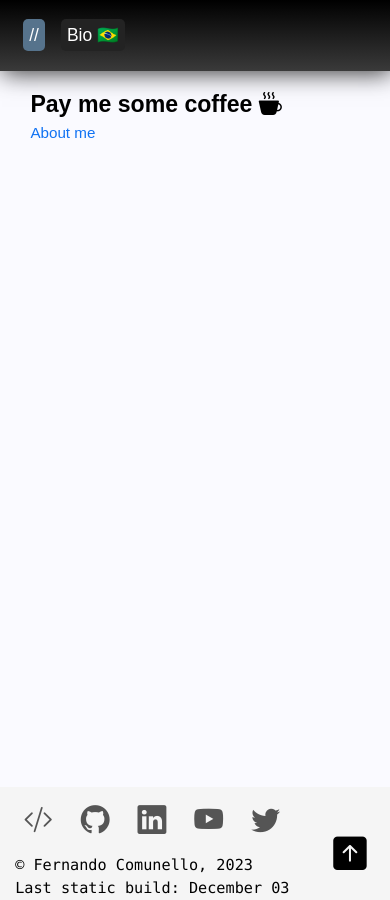
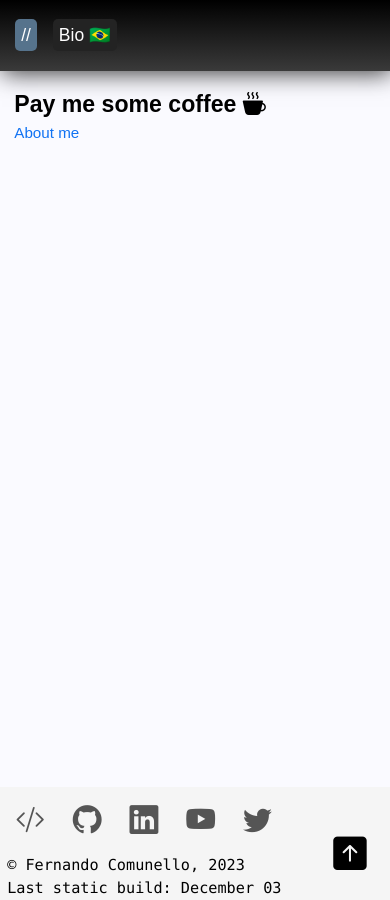
Before and after one commit to fercomunello/blog, a Jekyll site: the page built from index.html, in a window 390 px wide. Built offline with Jekyll 4.4.1, drawn with Linux system fonts in a browser that asks for light colours.

Commit message:
Adjust container margins for mobile devices

```diff
--- a/_sass/main.scss
+++ b/_sass/main.scss
@@ -63,7 +63,14 @@ body {
             --container-width: 95dvw;
         }
         width: var(--container-width);
-        margin: 0 1rem;
+        margin: 0 1em;
+    }
+
+    @media (max-width: 480px) {
+        :root {
+            --container-width: 100dvw;
+        }
+        margin: 0 .47em;
     }
 }
 
```
